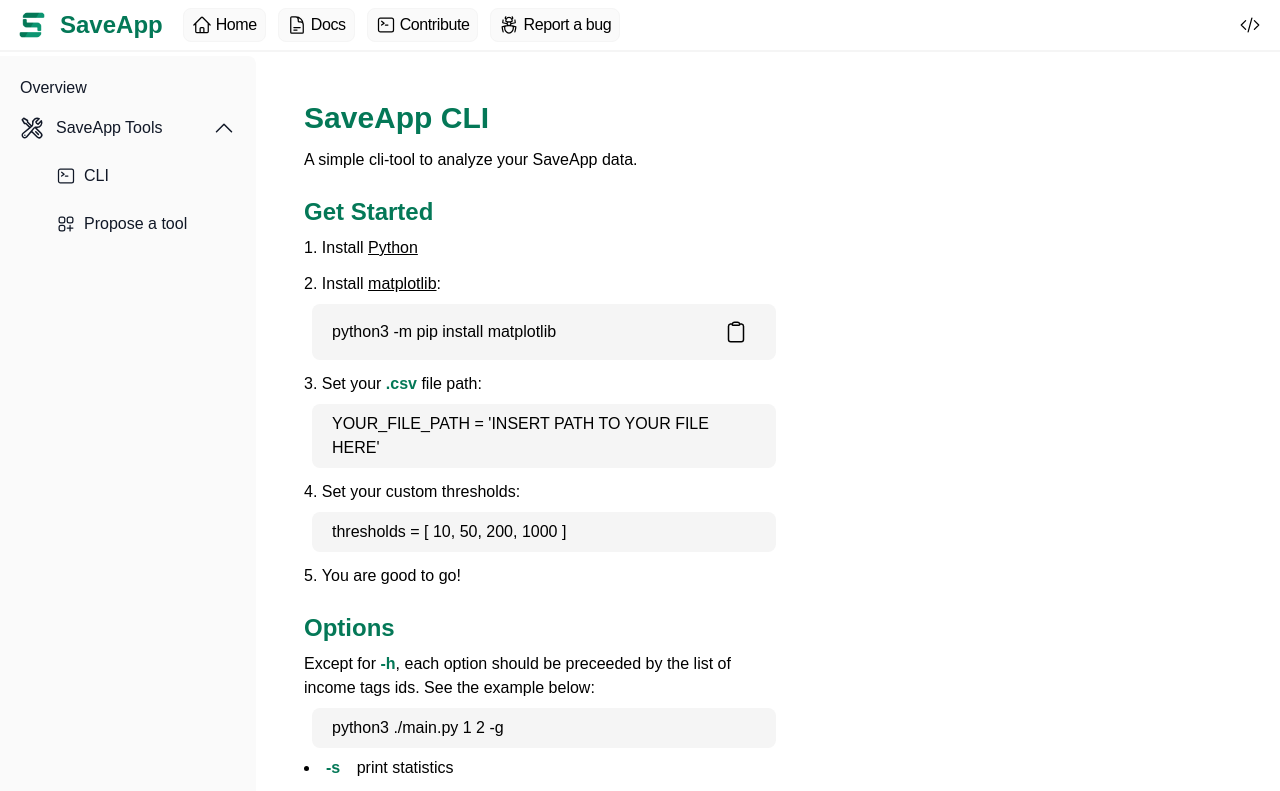
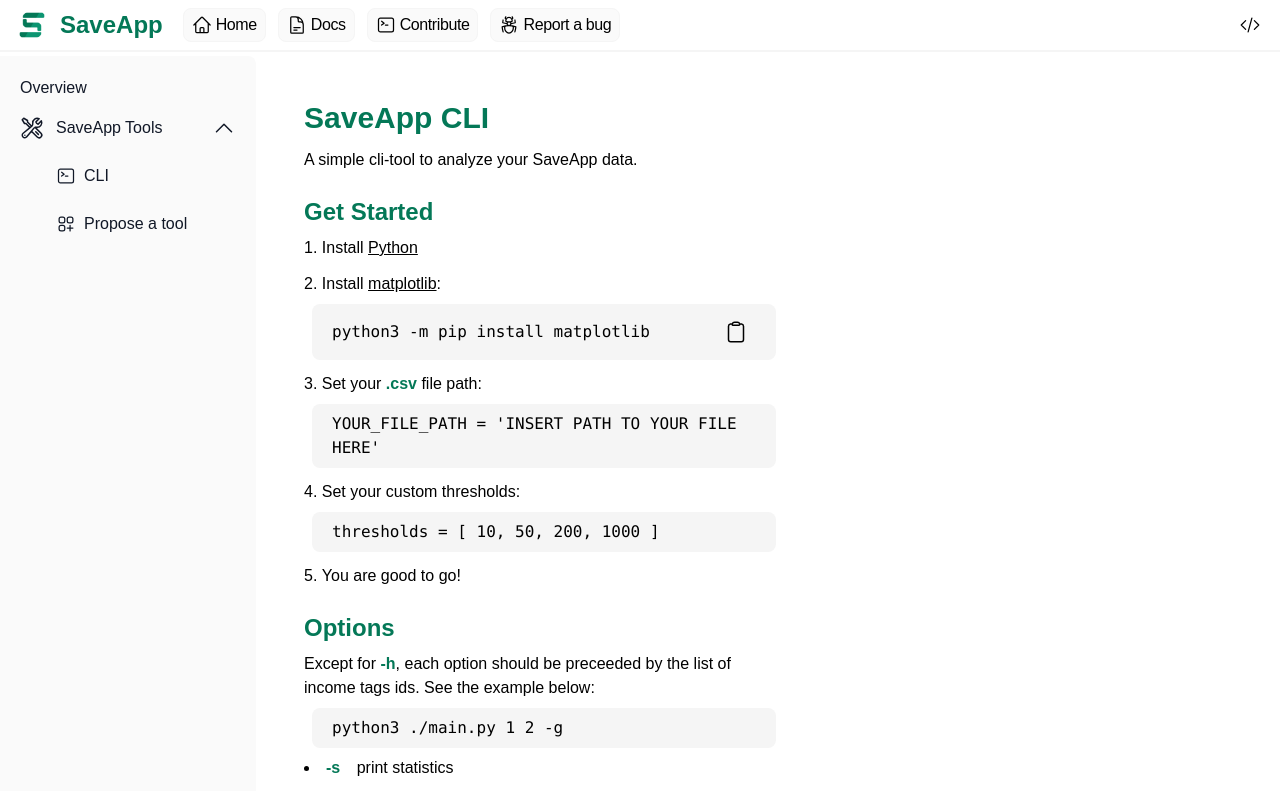
Before and after one commit to ferrariofilippo/saveapp_website, a Nuxt app: page /docs/tools/cli in a window 1280 px wide. Shown: the top 791 px of the page. Built offline with nearby package versions, Linux system fonts and the light colour scheme.

Commit message:
Use code tags

```diff
--- a/pages/docs/tools/cli.vue
+++ b/pages/docs/tools/cli.vue
@@ -16,7 +16,9 @@
             Install <a href="https://matplotlib.org/" class="underline hover:text-emerald-700 dark:hover:text-emerald-500">matplotlib</a>:
             <div class="py-2 px-5 rounded-lg bg-neutral-100 dark:bg-neutral-700 m-2 w-full flex justify-between">
                 <span class="my-auto">
-                    python3 -m pip install matplotlib
+                    <code>
+                        python3 -m pip install matplotlib
+                    </code>
                 </span>
                 <button
                     @click="copy('python3 -m pip install matplotlib', 'matplotlib')"
@@ -30,13 +32,17 @@
         <li class="mb-3">
             Set your <span class="text-emerald-700 dark:text-emerald-500 font-semibold">.csv</span> file path:
             <div class="py-2 px-5 rounded-lg bg-neutral-100 dark:bg-neutral-700 m-2 w-full">
-                YOUR_FILE_PATH = 'INSERT PATH TO YOUR FILE HERE'
+                <code>
+                    YOUR_FILE_PATH = 'INSERT PATH TO YOUR FILE HERE'
+                </code>
             </div>
         </li>
         <li class="mb-3">
             Set your custom thresholds:
             <div class="py-2 px-5 rounded-lg bg-neutral-100 dark:bg-neutral-700 m-2 w-full">
-                thresholds = [ 10, 50, 200, 1000 ]
+                <code>
+                    thresholds = [ 10, 50, 200, 1000 ]
+                </code>
             </div>
         </li>
         <li>
@@ -50,7 +56,9 @@
         Except for <span class="text-emerald-700 dark:text-emerald-500 font-semibold">-h</span>,
         each option should be preceeded by the list of income tags ids. See the example below:
         <div class="py-2 px-5 rounded-lg bg-neutral-100 dark:bg-neutral-700 m-2 w-full">
-            python3 ./main.py 1 2 -g
+            <code>
+                python3 ./main.py 1 2 -g
+            </code>
         </div>
     </p>
     <ul class="list-disc list-inside">
```
Also changed, not shown: 1 other file (tests, documents, lock files or other folders).
